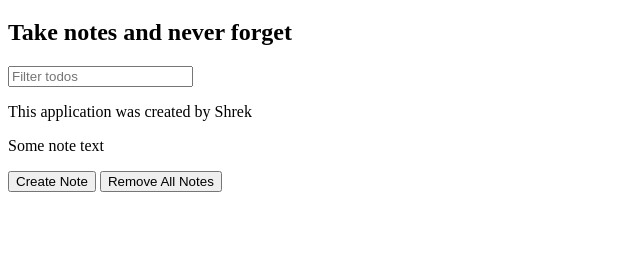
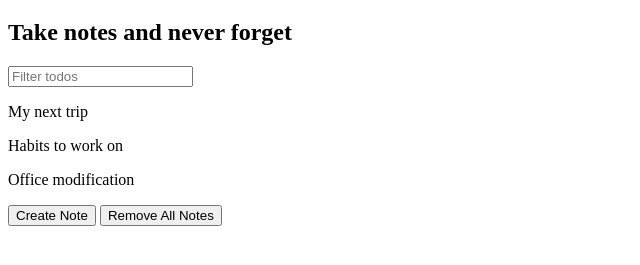
Before and after one commit to sevanshdm/Modern-JavaScript-Bootcamp, a plain HTML site: page notes-app/index.html in a window 1280 px wide. Shown: the part 61-326 px from the top of the page, without its empty margins (0-640 px from the left). Drawn offline with Linux system fonts and the light colour scheme.

Commit message:
Video 56: Rendering Our Filtered Data

```diff
--- a/notes-app/index.html
+++ b/notes-app/index.html
@@ -9,8 +9,7 @@
 
     <input id="search-text" type ="text" placeholder="Filter todos">
 
-    <p class="note">This application was created by Shrek</p>
-    <p class="note">Some note text</p>
+    <div id="notes"></div>
 
     <button id="create-note">Create Note</button>
     <button id="remove-all">Remove All Notes</button>
--- a/notes-app/notes-app.js
+++ b/notes-app/notes-app.js
@@ -8,6 +8,26 @@ const notes = [{
     title: 'Office modification',
     body: 'Get a new seat'
 }]
+
+const filters = {
+    searchText: ''
+}
+
+const renderNotes = function(notes, filters){
+    const filteredNotes = notes.filter(function(note){
+        return note.title.toLowerCase().includes(filters.searchText.toLowerCase())
+    })
+
+    document.querySelector('#notes').innerHTML = ''
+
+    filteredNotes.forEach(function(note){
+        const noteEl = document.createElement('p')
+        noteEl.textContent = note.title
+        document.querySelector('#notes').appendChild(noteEl)
+    })
+}
+
+renderNotes(notes, filters)
 
 document.querySelector('#create-note').addEventListener('click', function(event){
     event.target.textContent = 'The button was clicked'
@@ -20,5 +40,6 @@ document.querySelector('#remove-all').addEventListener('click', function(event){
 })
 
 document.querySelector('#search-text').addEventListener('input', function(event){
-    console.log(event.target.value)
+    filters.searchText = event.target.value
+    renderNotes(notes, filters)
 })
```
